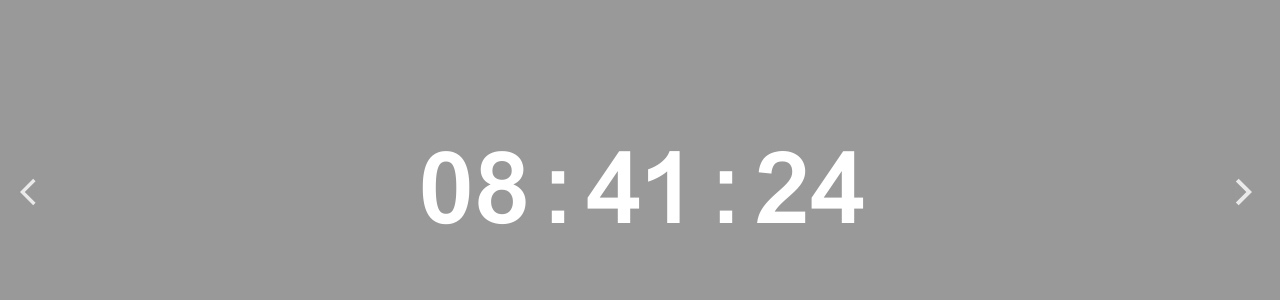
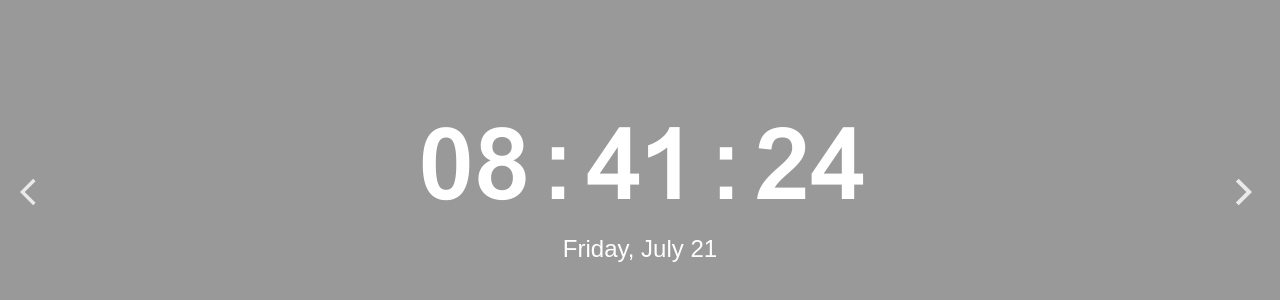
Before and after one commit to sleepyComrade/momentum, a website built with webpack: page index.html in a window 1280 px wide. Shown: the part 208-508 px from the top of the page. Built offline with nearby package versions, Linux system fonts and the light colour scheme.

Commit message:
add date component

```diff
--- /dev/null
+++ b/src/components/date/date.ts
@@ -0,0 +1,17 @@
+import './style.css';
+import { Element } from "../../abstract/element";
+
+export class DateInfo extends Element<HTMLDivElement> {
+  constructor(parent: HTMLElement, className: string) {
+    super(parent, 'div', className);
+  }
+  showDate() {
+    const options: {
+      weekday: 'long';
+      month: 'long';
+      day: 'numeric';
+    } = {weekday: 'long', month: 'long', day: 'numeric'};
+    const currentDate = new Date().toLocaleDateString('en-US', options);
+    this.el.textContent = currentDate.charAt(0).toUpperCase() + currentDate.slice(1);
+  }
+}
--- /dev/null
+++ b/src/components/date/style.css
@@ -0,0 +1,13 @@
+.date {
+  height: 28px;
+  font-size: 24px;
+  margin-bottom: 20px;
+}
+
+@media (max-width: 550px) {
+  .date {
+    height: 24px;
+    font-size: 16px;
+    margin-bottom: 3px;
+  }
+}
--- a/src/components/main/main.ts
+++ b/src/components/main/main.ts
@@ -2,13 +2,23 @@ import './style.css';
 import { Element } from "../../abstract/element";
 import { SliderButtons } from "../slider-buttons/slider-buttons";
 import { Time } from "../time/time";
+import { DateInfo } from "../date/date";
 
 export class Main extends Element<HTMLElement> {
   sliderButtons: SliderButtons;
   time: Time;
+  date: DateInfo;
   constructor(parent: HTMLElement, className: string) {
     super(parent, 'main', className);
     this.sliderButtons = new SliderButtons(this.el, 'slider-icons');
     this.time = new Time(this.el, 'time');
+    this.date = new DateInfo(this.el, 'date');
+
+    const update = () => {
+      this.time.showTime();
+      this.date.showDate();
+      setTimeout(update, 1000);
+    }
+    update();
   }
 }
--- a/src/components/time/time.ts
+++ b/src/components/time/time.ts
@@ -4,11 +4,9 @@ import { Element } from "../../abstract/element";
 export class Time extends Element<HTMLDivElement> {
   constructor(parent: HTMLElement, className: string) {
     super(parent, 'div', className);
-    const showTime = () => {
-      const currentTime = new Date().toLocaleTimeString('en-US', {hourCycle: 'h23'});
-      this.el.textContent = currentTime;
-      setTimeout(showTime, 1000);
-    };
-    showTime();
   }
+  showTime() {
+    const currentTime = new Date().toLocaleTimeString('en-US', {hourCycle: 'h23'});
+    this.el.textContent = currentTime;
+  };
 }
--- a/src/style.css
+++ b/src/style.css
@@ -429,12 +429,6 @@
   font-size: 20px;
   color: #fff;
   opacity: .6;
-}
-
-.date {
-  height: 28px;
-  font-size: 24px;
-  margin-bottom: 20px;
 }
 
 .greeting-container {
@@ -1178,12 +1172,6 @@
 
   /* weather end */
 
-  .date {
-    height: 24px;
-    font-size: 16px;
-    margin-bottom: 3px;
-  }
-
   .greeting-container {
     height: 28px;
     font-size: 20px;
```
